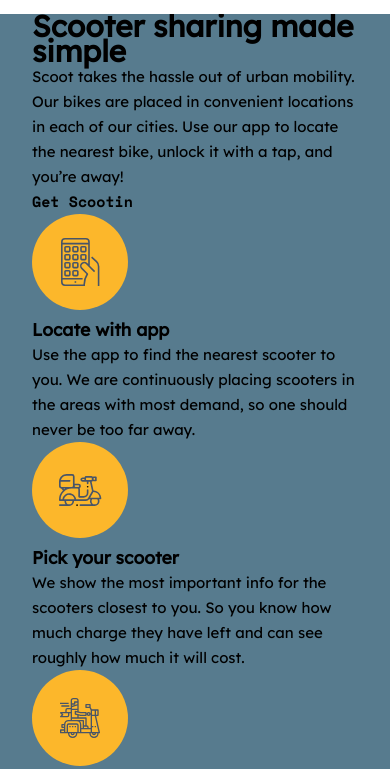
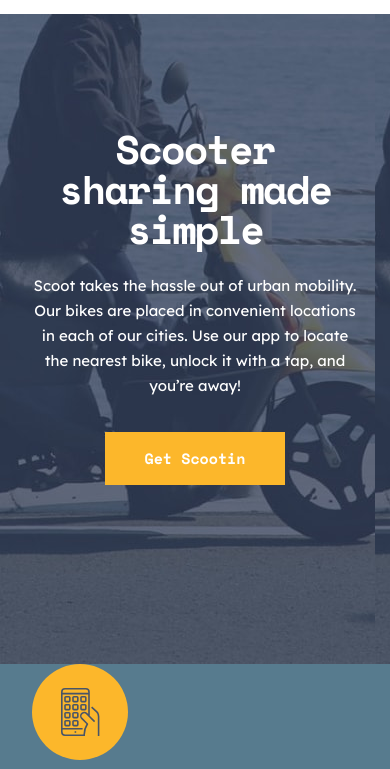
Before and after one commit to richieAiello/scoot-website, a website built with Parcel: page src/html/index.html in a window 390 px wide. Shown: the part 50-819 px from the top of the page. Built offline with nearby package versions, Linux system fonts and the light colour scheme.

Commit message:
Styles for header - index.html mobile.

```diff
--- a/src/html/index.html
+++ b/src/html/index.html
@@ -47,7 +47,7 @@
   </nav>
   <header class="hero">
     <div class="hero__context container">
-      <h1 class="hero__heading">
+      <h1 class="hero__heading heading">
         <span class="block">Scooter sharing</span>
         made simple
       </h1>
--- a/src/styles/main.scss
+++ b/src/styles/main.scss
@@ -37,6 +37,11 @@
 .container {
   width: calc(100% - 4rem);
   margin-inline: auto;
+}
+
+.heading {
+  font-family: 'Space Mono', monospace;
+  font-weight: 700;
 }
 
 .btn,
@@ -172,7 +177,26 @@
   HEADER
 **************************************/
 .hero {
+  height: 650px;
   margin-top: 4rem;
+  background-image: url(../assets/images/home-hero-mobile.jpg);
+  color: $white;
+  text-align: center;
+
+  &__context {
+    padding: 7.1875rem 0 11.1875rem;
+  }
+
+  &__heading {
+    font-size: 2.5rem;
+    line-height: 2.5rem;
+    letter-spacing: -1.79px;
+    margin-bottom: 1.5rem;
+  }
+
+  &__text {
+    margin-bottom: 2.125rem;
+  }
 }
 
 /**************************************
@@ -185,6 +209,11 @@
   BUTTONS
 **************************************/
 .btn {
+  &:hover,
+  &:focus {
+    cursor: pointer;
+  }
+
   &--hamburger {
     height: 1rem;
     width: 1.25rem;
@@ -213,6 +242,19 @@
       color: $yellow;
     }
   }
+
+  &--hero {
+    width: 180px;
+    background-color: $yellow;
+    border: 3px solid $yellow;
+    padding: 0.6875rem 0;
+
+    &:hover,
+    &:focus {
+      background-color: transparent;
+      color: $yellow;
+    }
+  }
 }
 
 /**************************************
```
